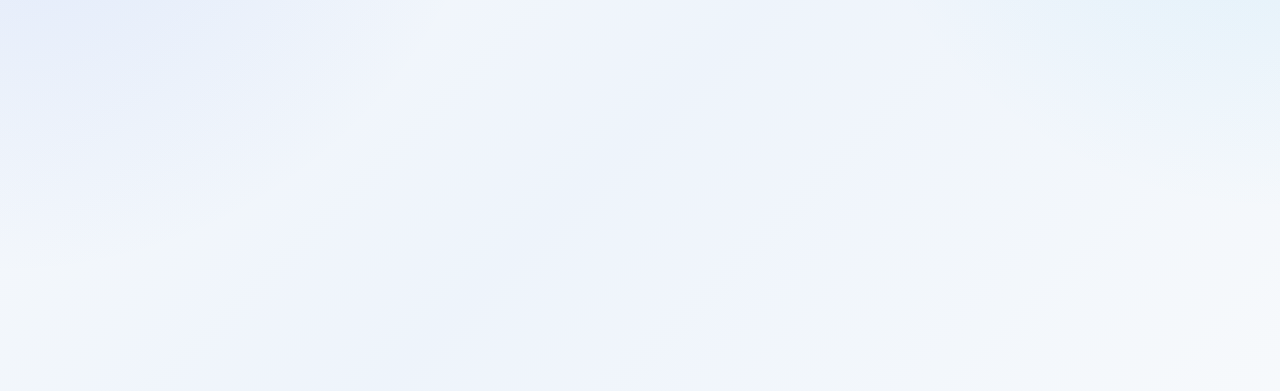
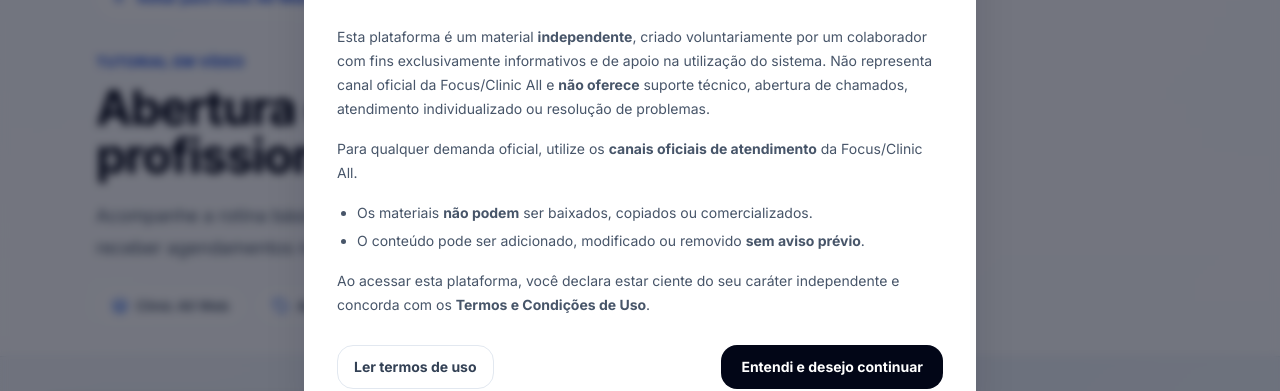
Before and after one commit to Samuelsts/helpsam, a Next.js app: page /tutorial/abertura-de-agenda-dos-profissionais-web in a window 1280 px wide. Before the commit this address had no page. Shown: the part 235-626 px from the top of the page. Built offline with nearby package versions, Linux system fonts and the light colour scheme.

Commit message:
add video web

```diff
--- a/src/data/tutorials.ts
+++ b/src/data/tutorials.ts
@@ -167,6 +167,20 @@
     hasImageTutorial: true,
     imageTutorialUrl: '#imagens',
   },
+  {
+    id: 'web-010',
+    slug: 'abertura-de-agenda-dos-profissionais-web',
+    title: 'Abertura de Agenda dos profissionais',
+    description:
+      'Acompanhe a rotina básica de configuração e abertura da agenda dos profissionais para receber agendamentos no sistema Clinic All Web.',
+    app: 'web',
+    category: 'Agenda',
+    level: 'intermediário',
+    duration: '4 min',
+    youtubeId: '9i2FNtgEqgs',
+    hasImageTutorial: true,
+    imageTutorialUrl: '#imagens',
+  },
   // {
   //   id: 'web-002',
   //   slug: 'como-cadastrar-um-paciente-web',
```
